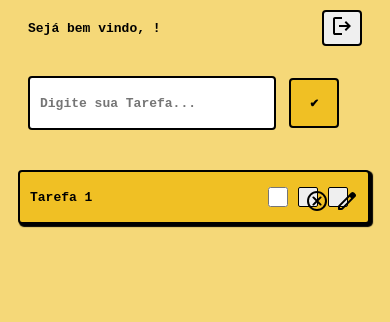
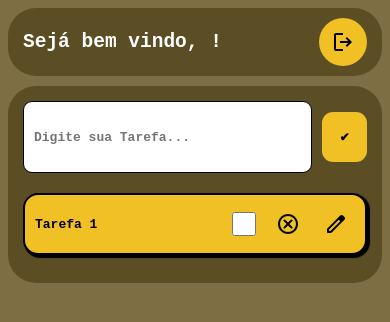
Before and after one commit to PabloVilasBoas10/Gerenciamento-de-rotina, a plain HTML site: page area-do-usuario.html in a window 390 px wide. Drawn offline with Linux system fonts and the light colour scheme.

Commit message:
Update criar-tarefa.css

```diff
--- a/assets/css/criar-tarefa.css
+++ b/assets/css/criar-tarefa.css
@@ -4,21 +4,47 @@
 }
 
 body {
-  background-color: #f5d878;
+    background-color: #7d6f43;
+}
+
+header.info_tarefas {
+    border-radius: 28px;
+}
+
+header.info_tarefas,
+main.conteiner_tarefas {
+    background: #372a047a;
+}
+
+main.conteiner_tarefas {
+    border-radius: 28px;
+    padding: 15px;
+}
+
+.top {
+    display: flex;
+    gap: 10px;
+    justify-content: space-between;
+    align-items: center;
+}
+
+.h1-nome{
+    color: #ffffff;
+    margin: 0;
 }
 
 li {
     font-size: 1.2rem;
+    overflow-wrap: anywhere;
 }
 
 .input-tarefa {
-  width: 75%;
-  height: 30px;
-  border-radius: 4px;
+    width: 90%;
+    height: 50px;
+    border-radius: 9px;
     font-size: 1.3rem;
     padding: 10px;
-  margin: 20px 20px 20px 40px;
-  border: 2px solid #000000;
+    border: 1px solid #000000;
 }
 
 .btn-criar {
@@ -26,12 +52,10 @@ li {
     height: 50px;
     background: rgb(240, 192, 36);
     /* padding: 20px 20px 20px 20px; */
-  margin: 20px 0;
     text-align: center;
-  border-radius: 4px;
-  font-size: 1rem;
+    border-radius: 11px;
     cursor: pointer;
-  border: 2px solid #000000;
+    border: 0;
     transition: 0.2s;
 }
 
@@ -40,39 +64,39 @@ li {
     box-shadow: 2px 2px 1px 1px #000000;
 }
 
-.lista > div {
+.lista>div {
     display: flex;
     justify-content: space-between;
     align-items: center;
     list-style: none;
     background: #f0c024;
-  width: 90%;
-  height: 30px;
     padding: 10px;
     margin-top: 20px;
     border: 2px solid #000000;
-  border-radius: 4px;
+    border-radius: 15px;
     box-shadow: 2px 2px 1px 1px #000000;
 }
 
-.lista > div > :nth-child(2) {
+.lista>div> :nth-child(2) {
     display: flex;
-  width: 200px;
-  height: 30px;
     justify-content: end;
     align-items: center;
+    gap: 10px;
 }
 
 .checar-tarefa,
 .apagar-tarefa,
 .editar-tarefa {
-  width: 30px;
-  height: 30px;
-  margin-right: 10px;
-  border: 1px solid #000000;
+    height: 38px;
+    width: 38px;
+    border-radius: 100%;
+    transition: 0.2s;
     cursor: pointer;
-  border-radius: 2px;
-  transition: 0.2s;
+    display: flex;
+    align-items: center;
+    justify-content: center;
+    background: rgb(240, 192, 36);
+    border: 0;
 }
 
 .apagar-tarefa:hover,
@@ -97,37 +121,36 @@ li {
     left: 0px;
     text-align: center;
     /* backdrop-filter: blur(20px); */
-  border: 4px solid #f0c024;
     border-radius: 4px;
     display: none;
+
 }
 
 .div-editar-tarefa.abrir {
-  display: block;
+    display: flex;
+    gap: 20px;
+    flex-direction: column;
+    justify-content: center;
+    align-items: center;
     box-shadow: 2px 2px 1px 1px #000000;
 }
 
 .div-editar-tarefa input {
-  display: block;
-  margin: 50px auto 10px auto;
-  width: 80%;
-  height: 30px;
-  border-radius: 4px;
-  font-size: 1.5rem;
+    width:50%;
+    border-radius: 9px;
+    font-size: 1.3rem;
     padding: 10px;
-  border: 2px solid #000000;
-  box-shadow: 2px 2px 1px 1px #000000;
+    border: 1px solid #f0c024;
 }
 
 .div-editar-tarefa .btn-confirmar-edit {
     display: block;
-  width: 20%;
     margin: 20px auto;
     height: 40px;
-  border-radius: 4px;
-  border: 4px solid #000000;
+    border-radius: 9px;
     cursor: pointer;
     background: #fff;
+    border: 0;
     transition: 0.3s;
 }
 
@@ -146,6 +169,7 @@ li {
     background: rgb(230, 113, 113);
     transition: 0.2s;
 }
+
 .div-editar-tarefa .fechar-janela:hover {
     box-shadow: 2px 2px 1px 1px #000000;
 }
@@ -154,34 +178,41 @@ input:focus {
     outline: none;
 }
 
+
+.lista {
+    padding: 0;
+}
+
 .info-usuario {
-  margin: 10px 20px;
+    margin-bottom:10px;
+    padding: 10px 15px;
     display: flex;
     justify-content: space-between;
     align-items: center;
 }
 
+
 .info-usuario button {
-  padding: 5px 10px;
-  border-radius: 4px;
-  border: 2px solid #000000;
-  color: #000000;
-  text-decoration: none;
+    height: 48px;
+    width: 48px;
+    border-radius: 100px;
+    border: 0px;
     transition: 0.2s;
     cursor: pointer;
+    display: flex;
+    align-items: center;
+    justify-content: center;
+    background: rgb(240, 192, 36);
 }
+
+
 
 .info-usuario button:hover {
     box-shadow: 2px 2px 1px 1px #000000;
 }
 
 /* Estilos Mobile */
-@media (max-width: 600px) {
-  .input-tarefa {
-    width: 65%;
-    margin: 20px 5px 20px 40px;
-  }
-}
+
 
 @media (max-width: 500px) {
     .div-editar-tarefa input {
@@ -201,47 +232,28 @@ input:focus {
         padding: 5px 10px;
     }
 
-  .checar-tarefa,
-  .apagar-tarefa,
-  .editar-tarefa {
-    font-size: 0.8rem;
-    width: 25px;
-    height: 25px;
-    margin-right: 15px;
-    text-align: center;
+    .checar-tarefa {
+        width: 24px;
+        height: 24px;
     }
 }
 
 @media (max-width: 400px) {
     .h1-nome {
-    font-size: 1rem;
+        font-size: 1.5rem;
     }
 
     .info-usuario button {
         top: 0;
         padding: 2px 6px;
     }
+
     .input-tarefa {
-    width: 60%;
-    margin: 20px 5px 20px 20px;
         font-size: 1rem;
-  }
-
-  .lista {
-    margin-left: -30px;
     }
 
     .lista div li {
         font-size: 1rem;
     }
 
-  .checar-tarefa,
-  .apagar-tarefa,
-  .editar-tarefa {
-    font-size: 0.5rem;
-    width: 20px;
-    height: 20px;
-    margin-right: 10px;
-    text-align: center;
 }
-}
```
Lines whose indentation alone changed are shown as unchanged.
